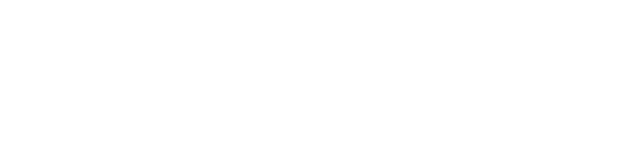
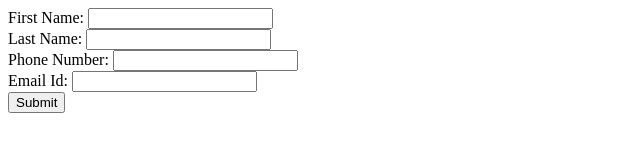
Before and after one commit to acciojob/form-login-2-shalujha123, a website: page main.html in a window 1280 px wide. Shown: the whole page, without its empty margins (0-640 px from the left). Drawn offline with Linux system fonts and the light colour scheme.

Commit message:
created a submission

```diff
--- a/main.html
+++ b/main.html
@@ -8,6 +8,18 @@
 
 <body>
 	<!-- the entire body must be written by student -->
+	<form>
+		<label for="firstName">First Name:</label>
+		<input id="firstName" id="firstName" name="firstName" type="text" /><br>
+		<label for="lastName">Last Name:</label>
+		<input id="lastName" id="lastName" name="lastName" type="text" /><br>
+		<label for="phoneNumber">Phone Number:</label>
+		<input id="phoneNumber" id="phoneNumber" name="phoneNumber" type="number" /><br>
+		<label for="emailId">Email Id:</label>
+		<input id="emailId" id="emailId" name="emailId" type="email" /><br>
+		<button type="submit">Submit</button>
+	</form>
+
     <script type="text/javascript" src="./script.js">
 </script>
 
--- a/script.js
+++ b/script.js
@@ -1 +1,12 @@
 //your JS code here. If required.
+document.querySelector("form").addEventListener("submit",handleSubmit)
+
+
+function handleSubmit(e) {
+	e.preventDefault()
+	let firstName = document.getElementById("firstName").value
+	let lastName = document.getElementById("lastName").value
+	let phoneNumber = document.getElementById("phoneNumber").value
+	let email = document.getElementById("emailId").value
+	alert(`First Name: ${firstName} Last Name: ${lastName} Phone Number: ${phoneNumber} Email ID: ${email}`)
+}
```
